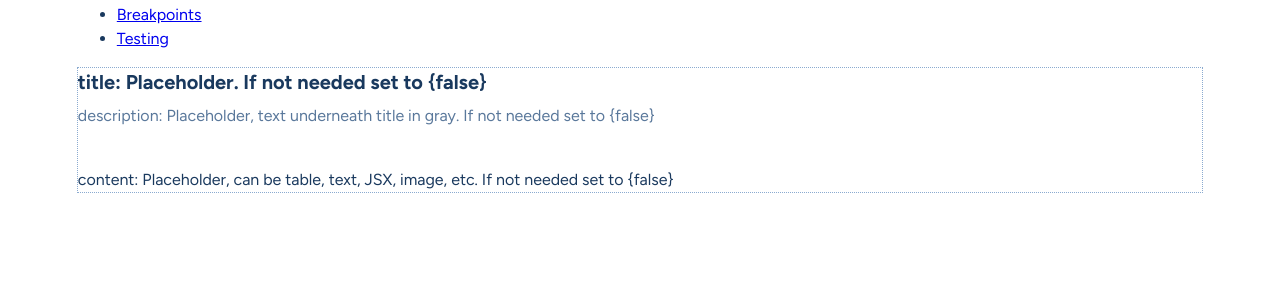
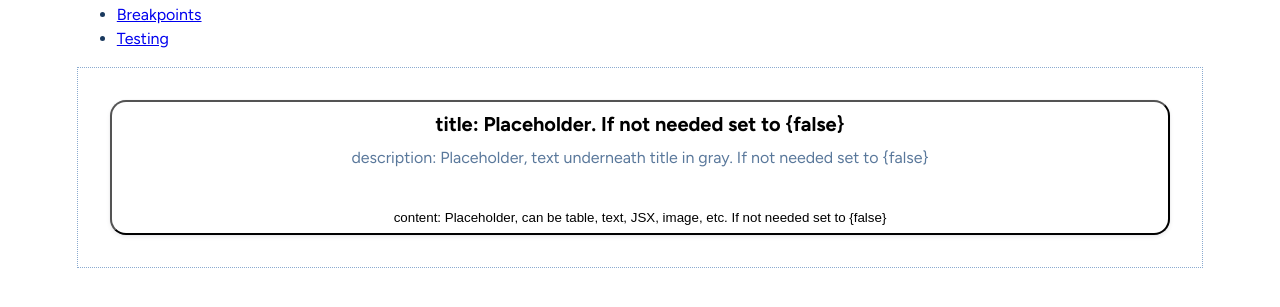
Before and after one commit to RoopeMaatta/portfolio, a React (Vite) app: page /style-guide/testing in a window 1280 px wide. Shown: the part 175-482 px from the top of the page. Built offline with nearby package versions, Linux system fonts and the light colour scheme.

Commit message:
Start work on Card component

```diff
--- /dev/null
+++ b/src/components/Organisms/Card/Card.tsx
@@ -0,0 +1,44 @@
+import React from 'react'
+import { useTheme } from 'styled-components'
+import { Spacer } from 'src/components/Atoms/Spacer'
+import H4TitleContentBlock from 'src/components/Molecules/H4TitleContentBlock'
+import { StyledCardOverlay, StyledCardRaised } from './CardStyles'
+
+type CardVariant = 'overlay' | 'raised'
+
+const variantMap = {
+  overlay: StyledCardOverlay,
+  raised: StyledCardRaised,
+}
+
+interface Cardprops {
+  cardStyle?: CardVariant
+  title?: string | boolean
+  description?: string | boolean
+  content?: React.ReactNode | boolean
+  style?: React.CSSProperties
+}
+
+// Main component rendering the content
+const Card: React.FC<Cardprops> = ({
+  cardStyle = 'overlay',
+  title = 'title: Placeholder. If not needed set to {false}',
+  description = 'description: Placeholder, text underneath title in gray. If not needed set to {false}',
+  content = 'content: Placeholder, can be table, text, JSX, image, etc. If not needed set to {false}',
+  style,
+}) => {
+  const theme = useTheme()
+  const StyledCard = variantMap[cardStyle]
+
+  return (
+    <StyledCard style={style}>
+      <H4TitleContentBlock
+        title={title}
+        description={description}
+        content={content}
+      />
+    </StyledCard>
+  )
+}
+
+export default Card
--- /dev/null
+++ b/src/components/Organisms/Card/CardStyles.tsx
@@ -0,0 +1,38 @@
+import styled, { css } from 'styled-components'
+
+interface StyledCardProps {
+  hasImage?: boolean
+}
+
+// Styled component using destructuring
+const CardBase = styled.button.withConfig({
+  shouldForwardProp: prop => !['hasImage'].includes(prop),
+})<StyledCardProps>`
+  ${({ theme }) => {
+    const { shadow, colors, spacing, radius } = theme
+
+    return css`
+      box-shadow: ${shadow.overlay};
+      background-color: ${colors.fill.background.overlay};
+      border-radius: ${radius['16px']};
+      padding: ${spacing['008px']};
+
+      width: 100%;
+      display: inline-flex;
+      align-items: center;
+      vertical-align: middle;
+      justify-content: center;
+    `
+  }}
+`
+
+const StyledCardRaised = styled(CardBase)``
+
+const StyledCardOverlay = styled(CardBase)`
+  ${({ theme: { shadow, colors } }) => `
+     box-shadow: ${shadow.raised};
+    background-color: ${colors.fill.background.raised};
+  `}
+`
+
+export { StyledCardRaised, StyledCardOverlay }
--- a/src/components/Pages/StyleGuidePage/TestingPage.tsx
+++ b/src/components/Pages/StyleGuidePage/TestingPage.tsx
@@ -1,7 +1,7 @@
 import React from 'react'
 import { useTheme } from 'styled-components'
 import { ContainerFullWidth } from 'src/components/Atoms/ContainerFullWidth'
-import H4TitleContentBlock from 'src/components/Molecules/H4TitleContentBlock'
+import Card from 'src/components/Organisms/Card/Card'
 
 // Main component rendering the color data table
 const TestingPage: React.FC = () => {
@@ -15,9 +15,10 @@ const TestingPage: React.FC = () => {
           borderStyle: 'dotted',
           borderColor: theme.colors.stroke.neutral.strong,
           borderWidth: theme.stroke.strong,
+          padding: theme.spacing['032px'],
         }}
       >
-        <H4TitleContentBlock />
+        <Card />
       </ContainerFullWidth>
     </div>
   )
```
